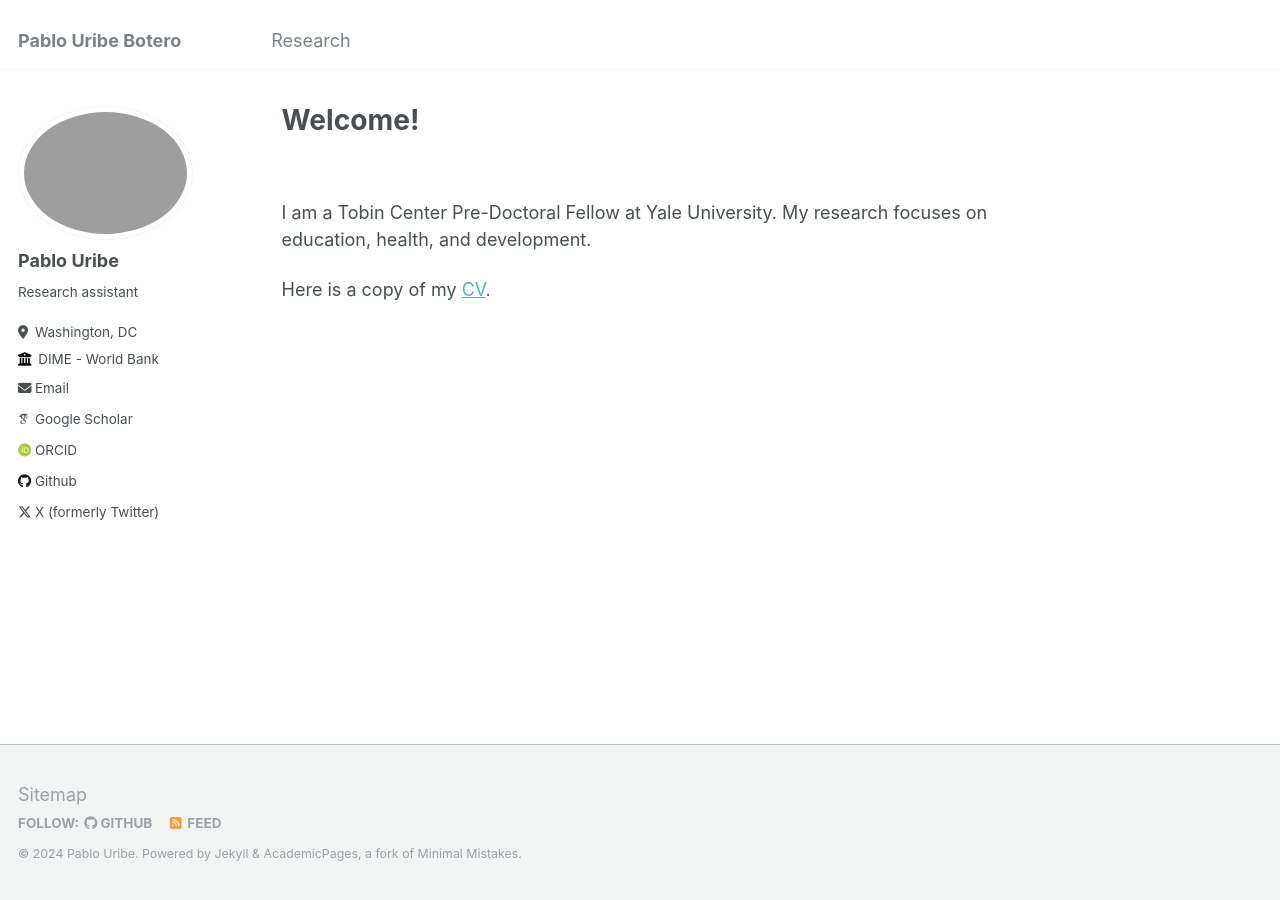
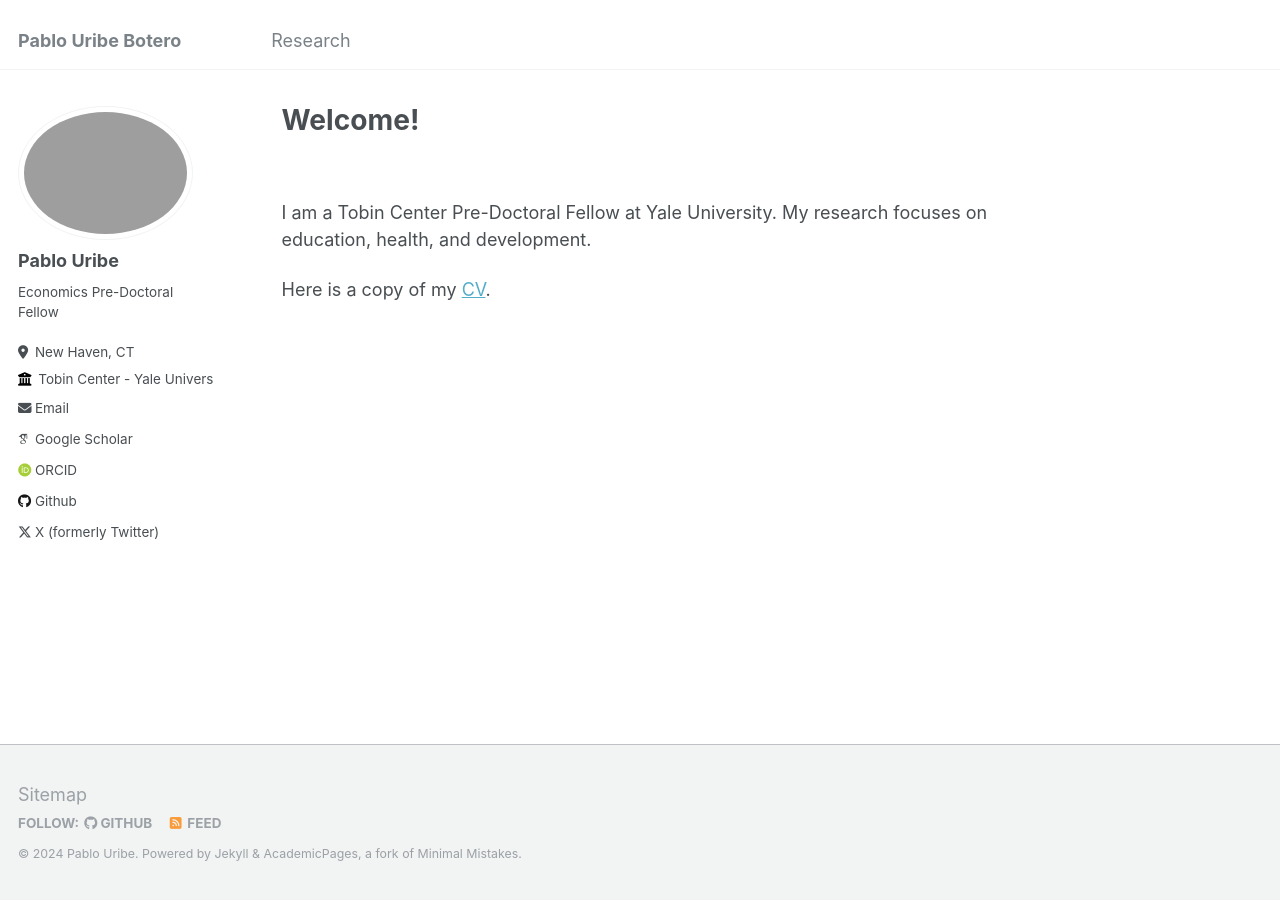
Before and after one commit to PabloUribeB/PabloUribeB.github.io, a Jekyll site: the page built from _pages/about.md, in a window 1280 px wide. Built offline with Jekyll 4.4.1, drawn with Linux system fonts in a browser that asks for light colours; some web fonts are replaced.

Commit message:
Update _config.yml

```diff
--- a/_config.yml
+++ b/_config.yml
@@ -24,9 +24,9 @@ author:
   avatar           : "profile.png"
   name             : "Pablo Uribe"
   pronouns         : # example: "she/her"
-  bio              : "Research assistant"
-  location         : "Washington, DC"
-  employer         : "DIME - World Bank"
+  bio              : "Economics Pre-Doctoral Fellow"
+  location         : "New Haven, CT"
+  employer         : "Tobin Center - Yale University"
   uri              : # URL
   email            : "pablouribebotero@gmail.com"
 
```
